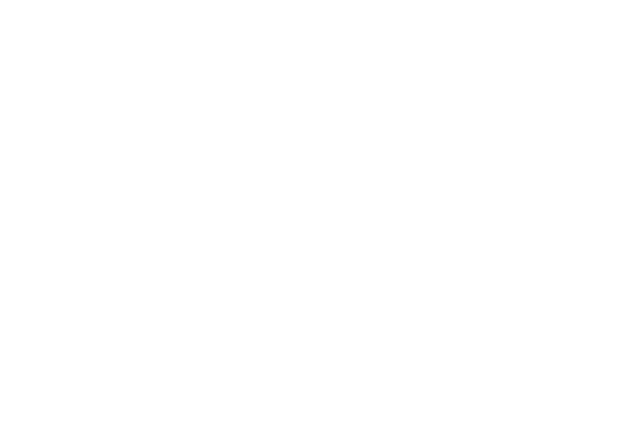
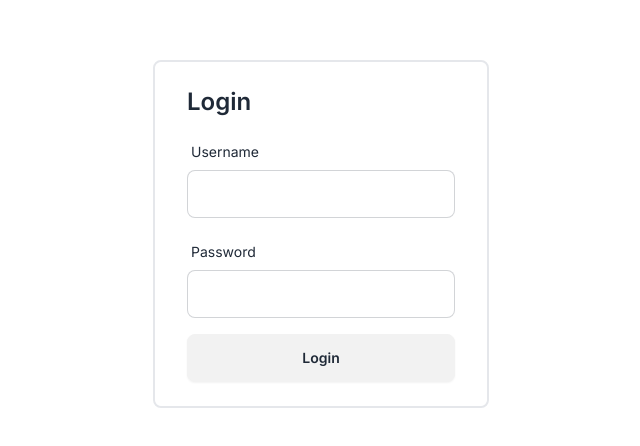
Before and after one commit to khang00/verbose-spork, a Next.js app in the folder fe/: page / in a window 1280 px wide. Shown: the part 166-612 px from the top of the page, without its empty margins (319-959 px from the left). Built offline with nearby package versions, Linux system fonts and the light colour scheme.

Commit message:
feats: add signin components

```diff
--- /dev/null
+++ b/fe/app/components/Auth.tsx
@@ -0,0 +1,18 @@
+import React, {useState} from 'react';
+import Signin from './Signin';
+import {SigninResp} from "@/app/fetch";
+
+interface AuthProps {
+    onSignin: (signin: SigninResp) => void
+}
+
+export default function ({onSignin}: AuthProps) {
+
+    return (
+        <div className="w-full h-full flex items-center justify-center">
+            <div className="border-solid bg-white rounded-lg border-2">
+                <Signin onSignin={onSignin}></Signin>
+            </div>
+        </div>
+    );
+}
--- /dev/null
+++ b/fe/app/components/Button.tsx
@@ -0,0 +1,20 @@
+import React from 'react';
+
+interface ButtonProps {
+    type?: "button" | "submit" | "reset" | undefined;
+    isLoading: boolean
+    children: React.ReactNode;
+    onClick?: (event: React.MouseEvent<HTMLButtonElement>) => void;
+}
+
+export default function ({type = 'button', isLoading, children, onClick}: ButtonProps) {
+    return (
+        <button
+            type={type}
+            className="btn btn-block"
+            onClick={onClick}
+        >
+            {isLoading ? (<span className="loading loading-spinner"></span>) : (children)}
+        </button>
+    )
+}
--- /dev/null
+++ b/fe/app/components/Error.tsx
@@ -0,0 +1,11 @@
+import React from 'react';
+
+interface ErrorProps {
+    message: string;
+}
+
+export default function ({message}: ErrorProps) {
+    return (
+        <div className="mt-4 text-red-500">{message}</div>
+    )
+}
--- /dev/null
+++ b/fe/app/components/Input.tsx
@@ -0,0 +1,24 @@
+import React from 'react';
+
+interface InputProps {
+    type: string;
+    label: string;
+    value: string;
+    onChange: (event: React.ChangeEvent<HTMLInputElement>) => void;
+}
+
+export default function ({type, label, value, onChange}: InputProps) {
+    return (
+        <div className="mb-4">
+            <label className="form-control w-full max-w-xs">
+                <div className="label">
+                    <span className="label-text">{label}</span>
+                </div>
+                <input className="input input-bordered w-full max-w-xs"
+                       type={type}
+                       onChange={onChange}
+                       value={value}/>
+            </label>
+        </div>
+    )
+}
--- /dev/null
+++ b/fe/app/components/Provider.tsx
@@ -0,0 +1,9 @@
+'use client'
+
+export function Providers({children} :any) {
+    return (
+        <div>
+            {children}
+        </div>
+    )
+}
--- /dev/null
+++ b/fe/app/components/Signin.tsx
@@ -0,0 +1,43 @@
+'use client';
+import React, {useState} from 'react';
+import Input from './Input';
+import Button from './Button';
+import Error from './Error';
+import {Signin, SigninResp} from '../fetch';
+
+interface SigninProps {
+    onSignin: (signin: SigninResp) => void
+}
+
+export default function ({onSignin}: SigninProps) {
+    const [username, setUsername] = useState('');
+    const [password, setPassword] = useState('');
+    const [signingIn, setSigningIn] = useState(false);
+
+    const [error, setError] = useState(null);
+    const onClick = async (e: React.MouseEvent) => {
+        setSigningIn(true)
+        const signinResp = await Signin({
+            username: username,
+            password: password,
+        })
+        onSignin(signinResp)
+        setSigningIn(false)
+    }
+
+    const onSubmit = (e: React.FormEvent) => {
+        e.preventDefault()
+    }
+
+    return (
+        <form className="bg-white rounded-lg px-8 py-6" onSubmit={onSubmit}>
+            <h2 className="text-2xl font-semibold mb-4">Login</h2>
+            <Input type="text" label="Username" value={username} onChange={(e) => setUsername(e.target.value)}/>
+            <Input type="password" label="Password" value={password} onChange={(e) => setPassword(e.target.value)}/>
+            <div className="flex items-center justify-center">
+                <Button onClick={onClick} isLoading={signingIn} type="button">Login</Button>
+            </div>
+            {error && <Error message={error}/>}
+        </form>
+    );
+}
--- /dev/null
+++ b/fe/app/fetch.ts
@@ -0,0 +1,41 @@
+import axios from "axios";
+
+const host = 'http://localhost:8080'
+const axiosInstance = axios.create({
+    baseURL: host,
+    timeout: 1000,
+});
+
+interface SigninReq {
+    username: string,
+    password: string,
+}
+
+interface SigninResp {
+    userID: number,
+    username: string,
+    token: string,
+}
+
+const Signin = async (req: SigninReq): Promise<SigninResp> => {
+    const resp = await axiosInstance.post("/api/user/signin", req)
+    const signinResp = parseSigninResp(resp.data)
+
+    axios.interceptors.request.use(function (config) {
+        config.headers.Authorization = `Bearer ${signinResp.token}`
+        return config;
+    });
+
+    return signinResp
+}
+
+const parseSigninResp = (data: any): SigninResp => {
+    return {
+        userID: data.userID,
+        username: data.username,
+        token: data.token
+    }
+}
+
+export type {SigninResp, SigninReq}
+export {Signin}
--- a/fe/app/globals.css
+++ b/fe/app/globals.css
@@ -2,16 +2,7 @@
 @tailwind components;
 @tailwind utilities;
 
-:root {
-  --foreground-rgb: 0, 0, 0;
-  --background-start-rgb: 214, 219, 220;
-  --background-end-rgb: 255, 255, 255;
+body {
+    width: 100vw;
+    height: 100vh;
 }
-
-@media (prefers-color-scheme: dark) {
-  :root {
-    --foreground-rgb: 255, 255, 255;
-    --background-start-rgb: 0, 0, 0;
-    --background-end-rgb: 0, 0, 0;
-  }
-}
--- a/fe/app/layout.tsx
+++ b/fe/app/layout.tsx
@@ -1,19 +1,15 @@
-import type { Metadata } from "next";
-import { Inter } from "next/font/google";
+import type {Metadata} from "next";
+import {Inter} from "next/font/google";
 import "./globals.css";
 
-const inter = Inter({ subsets: ["latin"] });
+const inter = Inter({subsets: ["latin"]});
 
 export const metadata: Metadata = {
     title: "Create Next App",
     description: "Generated by create next app",
 };
 
-export default function RootLayout({
-  children,
-}: Readonly<{
-  children: React.ReactNode;
-}>) {
+export default function RootLayout({children}: Readonly<{ children: React.ReactNode; }>) {
     return (
         <html lang="en">
         <body className={inter.className}>{children}</body>
--- a/fe/app/page.tsx
+++ b/fe/app/page.tsx
@@ -1,9 +1,31 @@
-import Image from "next/image";
+'use client';
+import Auth from "@/app/components/Auth";
+import React, {useState} from "react";
+import {SigninResp} from "@/app/fetch";
 
-export default function Home() {
-  return (
-    <main className="flex">
+const Page = () => {
+    const [user, setUser] = useState({
+        userID: 0,
+        username: '',
+        token: '',
+    });
 
-    </main>
-  );
+    const onSignin = (signin: SigninResp) => {
+        setUser({
+            userID: signin.userID,
+            username: signin.username,
+            token: signin.token,
+
+        })
+    }
+
+    return (
+        <main className="w-full h-full">
+            {user.username == '' ?
+                (<Auth onSignin={onSignin}></Auth>) :
+                (<div></div>)}
+        </main>
+    );
 }
+
+export default Page
--- a/fe/package.json
+++ b/fe/package.json
@@ -19,6 +19,7 @@
     "@types/react": "^18",
     "@types/react-dom": "^18",
     "autoprefixer": "^10.0.1",
+    "daisyui": "^4.7.0",
     "eslint": "^8",
     "eslint-config-next": "14.1.0",
     "postcss": "^8",
--- a/fe/tailwind.config.ts
+++ b/fe/tailwind.config.ts
@@ -15,6 +15,9 @@
       },
     },
   },
-  plugins: [],
+  plugins: [require("daisyui")],
+  daisyui: {
+    themes: false,
+  },
 };
 export default config;
```
Also changed, not shown: 2 other files (tests, documents, lock files or other folders). Lines whose indentation alone changed are shown as unchanged.
